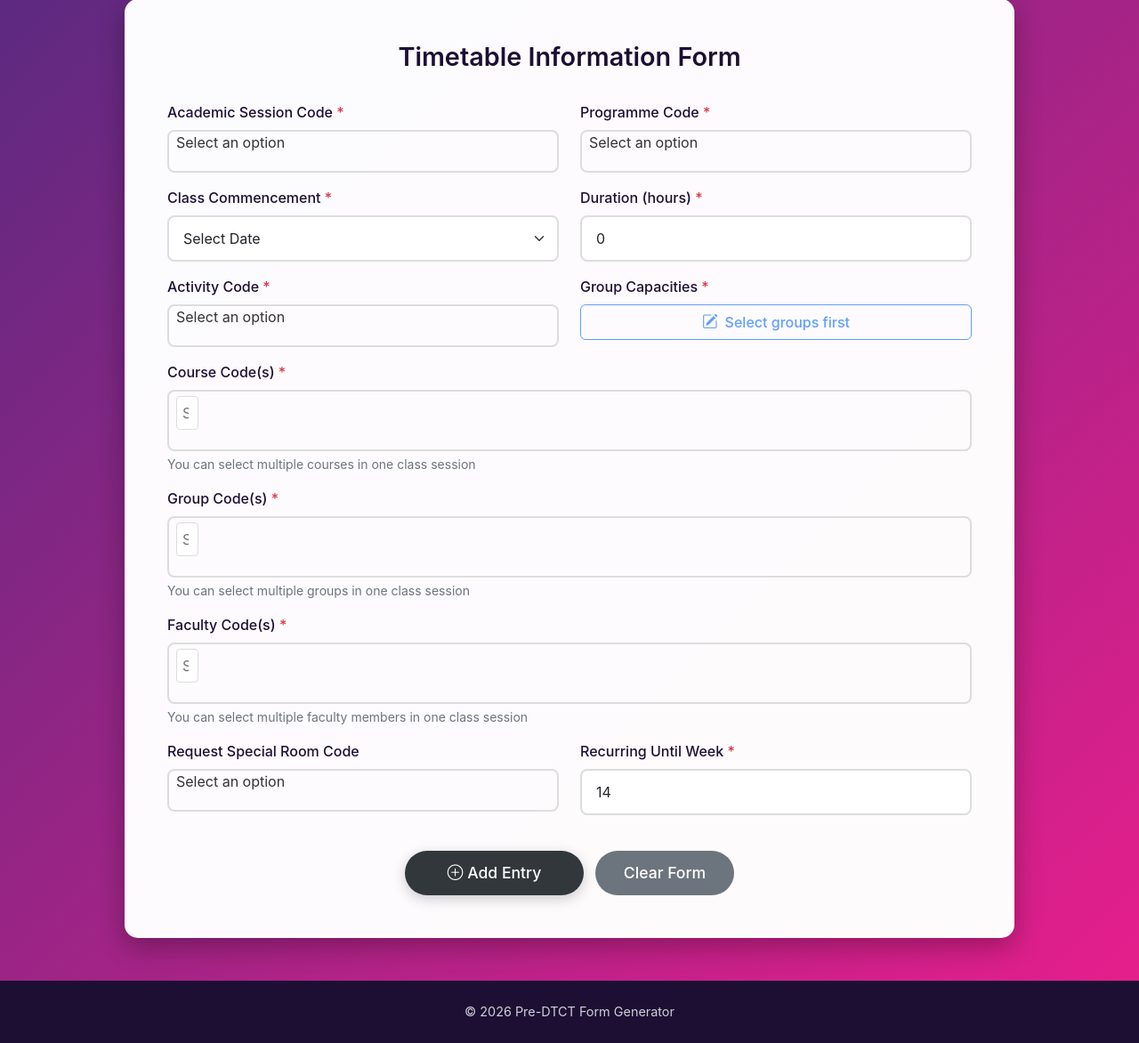
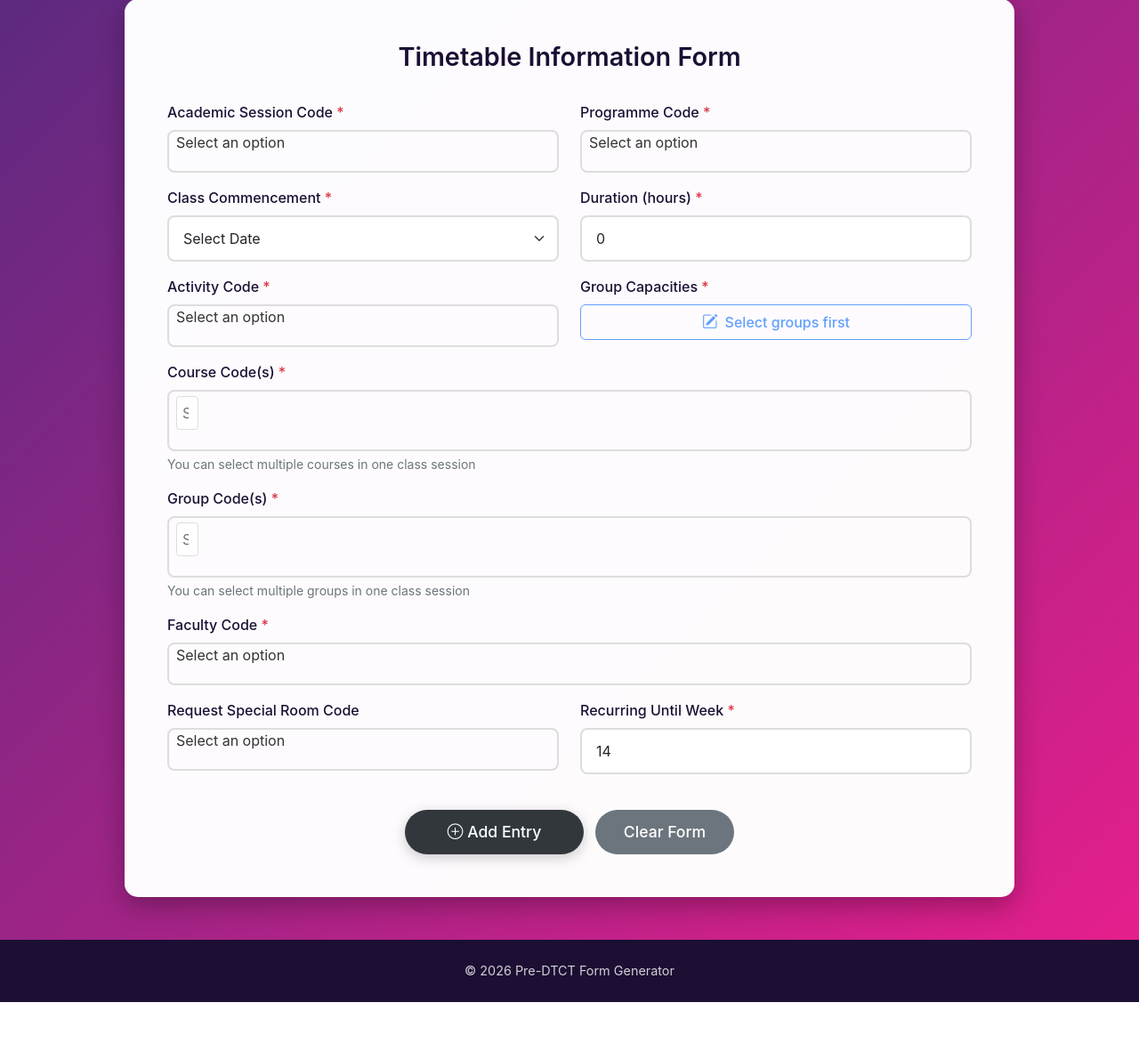
Before and after one commit to vailianvc/pre-dtct, a Flask app: page / in a window 1280 px wide. Shown: the part 313-1485 px from the top of the page at 89% size. After the commit the page ends 1439 px from the top, so only its background shows below. Run offline with Flask 3, Linux system fonts and the light colour scheme; data that the repository does not hold is empty; some libraries are stand-ins or nearby versions.

Commit message:
Change Faculty Code from multi-select to single-select
Users can now only select one faculty code per entry instead of multiple:
- Changed Faculty Code dropdown from multi-select to single-select
- Updated form validation to require single faculty code value
- Modified form processor to handle faculty as single value
- Updated Cartesian product expansion to use single faculty for all rows
- Simplified preview table to display single faculty code

Co-Authored-By: Claude Sonnet 4.5 <noreply@anthropic.com>

```diff
--- a/app/routes.py
+++ b/app/routes.py
@@ -54,11 +54,11 @@ def generate_multiple_excel():
             # Validate required fields
             required_fields = ['academic_session_code', 'programme_code', 'class_commencement',
                               'duration', 'activity_code', 'group_capacities', 'course_codes',
-                              'group_codes', 'faculty_codes', 'recurring_until_week']
+                              'group_codes', 'faculty_code', 'recurring_until_week']
 
             for field in required_fields:
                 if field not in entry or entry[field] is None or entry[field] == '':
-                    if field in ['course_codes', 'group_codes', 'faculty_codes']:
+                    if field in ['course_codes', 'group_codes']:
                         if not entry.get(field) or len(entry.get(field, [])) == 0:
                             return jsonify({'error': f'Entry is missing required field: {field}'}), 400
                     else:
--- a/app/static/js/form.js
+++ b/app/static/js/form.js
@@ -66,7 +66,7 @@ function loadGlossaries() {
         { type: 'specialroom', elementId: 'request_special_room_code' },
         { type: 'course', elementId: 'course_codes' },
         { type: 'group', elementId: 'group_codes' },
-        { type: 'faculty', elementId: 'faculty_codes' }
+        { type: 'faculty', elementId: 'faculty_code' }
     ];
 
     glossaryTypes.forEach(glossary => {
@@ -195,8 +195,8 @@ function collectFormData() {
         course_texts: $('#course_codes option:selected').map((i, el) => $(el).text()).get(),
         group_codes: $('#group_codes').val(),
         group_texts: $('#group_codes option:selected').map((i, el) => $(el).text()).get(),
-        faculty_codes: $('#faculty_codes').val(),
-        faculty_texts: $('#faculty_codes option:selected').map((i, el) => $(el).text()).get(),
+        faculty_code: $('#faculty_code').val(),
+        faculty_text: $('#faculty_code option:selected').text(),
         request_special_room_code: $('#request_special_room_code').val() || '',
         request_special_room_text: $('#request_special_room_code option:selected').text(),
         recurring_until_week: parseInt($('#recurring_until_week').val())
@@ -221,7 +221,7 @@ function updateEntriesTable() {
                 <td>${calculateTotalCapacity(entry.group_capacities)}</td>
                 <td>${formatCourseInfo(entry.course_codes, entry.course_texts)}</td>
                 <td>${formatArrayBadges(entry.group_codes)}</td>
-                <td>${formatArrayBadges(entry.faculty_codes)}</td>
+                <td><small>${entry.faculty_code || '-'}</small></td>
                 <td><small>${entry.request_special_room_code || '-'}</small></td>
                 <td>${entry.recurring_until_week}</td>
                 <td>
@@ -267,7 +267,7 @@ function editEntry(index) {
     $('#activity_code').val(entry.activity_code).trigger('change');
     $('#course_codes').val(entry.course_codes).trigger('change');
     $('#group_codes').val(entry.group_codes).trigger('change');
-    $('#faculty_codes').val(entry.faculty_codes).trigger('change');
+    $('#faculty_code').val(entry.faculty_code).trigger('change');
     $('#request_special_room_code').val(entry.request_special_room_code).trigger('change');
     $('#recurring_until_week').val(entry.recurring_until_week);
 
@@ -546,6 +546,7 @@ function validateForm() {
         { id: 'class_commencement', name: 'Class Commencement' },
         { id: 'duration', name: 'Duration' },
         { id: 'activity_code', name: 'Activity Code' },
+        { id: 'faculty_code', name: 'Faculty Code' },
         { id: 'recurring_until_week', name: 'Recurring Until Week' }
     ];
 
@@ -561,8 +562,7 @@ function validateForm() {
     // Check multi-select fields
     const multiSelectFields = [
         { id: 'course_codes', name: 'Course Code(s)' },
-        { id: 'group_codes', name: 'Group Code(s)' },
-        { id: 'faculty_codes', name: 'Faculty Code(s)' }
+        { id: 'group_codes', name: 'Group Code(s)' }
     ];
 
     for (const field of multiSelectFields) {
--- a/app/templates/form.html
+++ b/app/templates/form.html
@@ -87,12 +87,12 @@
         </div>
 
         <div class="row">
-            <!-- Faculty Code (Multi-select) -->
+            <!-- Faculty Code (Single-select) -->
             <div class="col-md-12 mb-3">
-                <label for="faculty_codes" class="form-label">Faculty Code(s) <span class="text-danger">*</span></label>
-                <select class="form-select select2-multiple" id="faculty_codes" name="faculty_codes" multiple required>
+                <label for="faculty_code" class="form-label">Faculty Code <span class="text-danger">*</span></label>
+                <select class="form-select select2-single" id="faculty_code" name="faculty_code" required>
+                    <option value="">Select Faculty</option>
                 </select>
-                <div class="form-text">You can select multiple faculty members in one class session</div>
             </div>
         </div>
 
```
Also changed, not shown: app/services/form_processor.py (+5 -7 lines).
